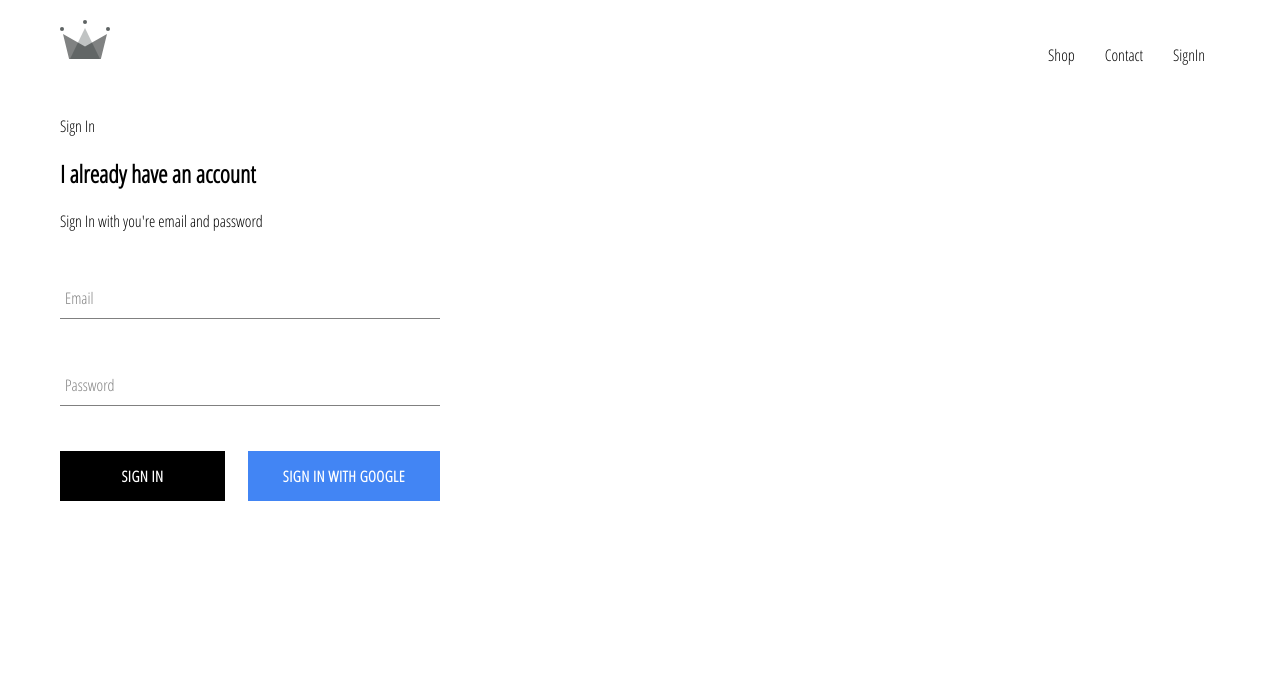
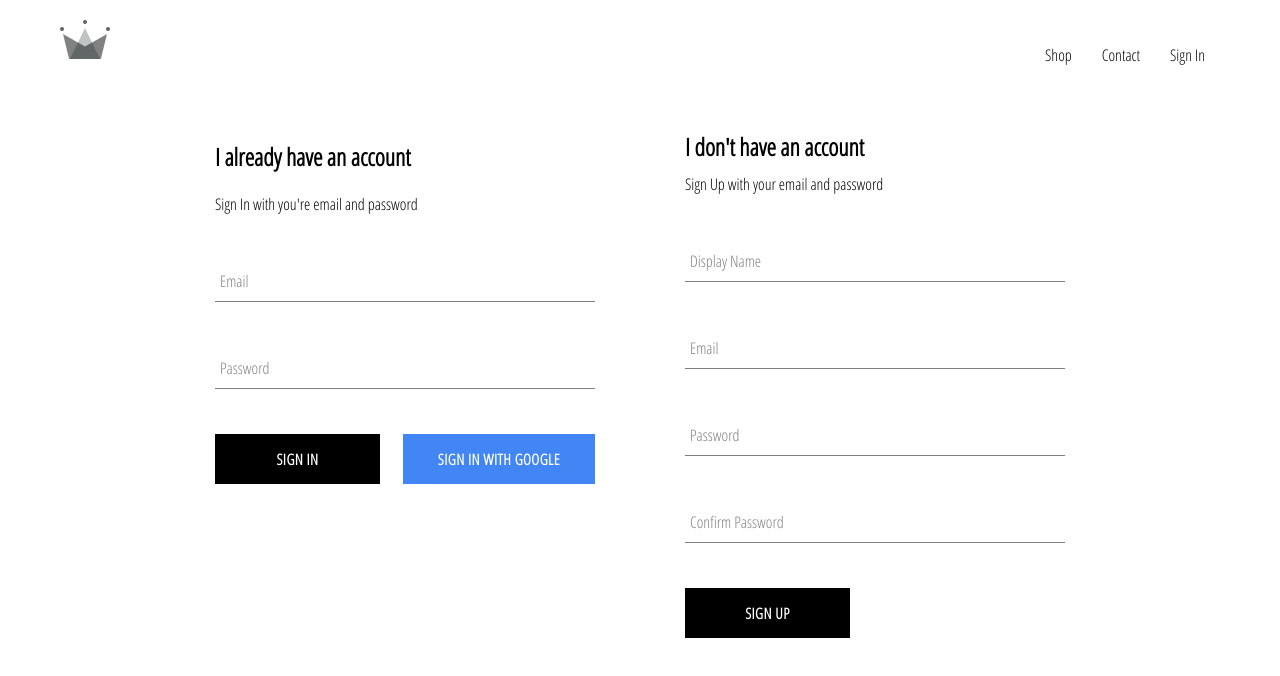
Before and after one commit to Tirupatisriharsha/harsha-crwn-clothing, a React (Create React App) app: page /signin in a window 1280 px wide. Shown: the top 676 px of the page. Built offline with nearby package versions, Linux system fonts and the light colour scheme; no server answers.

Commit message:
sign up and sign in data store in firestore

```diff
--- a/src/App.js
+++ b/src/App.js
@@ -6,7 +6,7 @@
 import ShopPage from '../src/pages/shop/shop.component';
 import SignInAndSignUp from './pages/sign-in-sign-up/sign-in-sign-up.component';
 import Header from '../src/components/header/header.component';
-import {auth} from './firebase/firebase.utils';
+import {auth, createUserProfileDocument} from './firebase/firebase.utils';
 
 class App extends React.Component {
 
@@ -21,9 +21,23 @@
   unSubscribeFromAuth = null;
 
   componentDidMount() {
-    this.unSubscribeFromAuth = auth.onAuthStateChanged(user => {
-      this.setState({currentUser: user});
-      console.log('user: ', user);
+    this.unSubscribeFromAuth = auth.onAuthStateChanged( async userAuth => {
+      if(userAuth){
+        const userRef = await createUserProfileDocument(userAuth);
+        userRef.onSnapshot(snapShot => {
+          this.setState({
+            currentUser: {
+              id:snapShot.id,
+              ...snapShot.data()
+            }
+          })
+
+          console.log(this.state);
+        });
+      }
+      else{
+        this.setState({ currentUser: userAuth});
+      }
     });
   }
 
@@ -34,7 +48,7 @@
   render() {
     return (
       <div>
-      <Header />
+      <Header currentUser={this.state.currentUser} />
       <Switch>
         <Route exact path='/' component={HomePage} />
         <Route exact path='/shop' component={ShopPage} />
--- a/src/components/form-input/form-input.component.jsx
+++ b/src/components/form-input/form-input.component.jsx
@@ -2,9 +2,9 @@
 
 import './form-input.styles.scss';
 
-const FormInput= ({handleChnage, label, ...otherProps}) => (
+const FormInput= ({handleChange, label, ...otherProps}) => (
     <div className="group">
-        <input className='form-input' onChange={handleChnage} {...otherProps}/>
+        <input className='form-input' onChange={handleChange} {...otherProps}/>
         {
             label ?
                 (<label className={`${otherProps.value.length ? 'shrink': ''} form-input-label`}>
--- a/src/components/header/header.component.jsx
+++ b/src/components/header/header.component.jsx
@@ -2,9 +2,11 @@
 import {Link} from 'react-router-dom';
 import {ReactComponent as Logo} from '../../assets/crown.svg';
 
+import {auth} from '../../firebase/firebase.utils';
+
 import './header.styles.scss';
 
-const Header = () => (
+const Header = ({currentUser}) => (
     <div className='header'>
         <Link className='header-container' to='/'>
             <Logo className='logo'/>
@@ -12,7 +14,12 @@
         <div className='options'>
             <Link className='option' to='/shop'>Shop</Link>
             <Link className='option' to='/shop'>Contact</Link>
-            <Link className='option' to='/signin'>SignIn</Link>
+            {
+                currentUser ?
+                <div className='option' onClick={() => auth.signOut()}>Sign Out</div>
+                :
+                <Link className='option'>Sign In</Link>
+            }
         </div>
     </div>
 )
--- a/src/components/header/header.styles.scss
+++ b/src/components/header/header.styles.scss
@@ -20,6 +20,7 @@
 
       .option {
         padding: 10px 15px;
+        cursor: pointer;
       }
     }
   }
--- a/src/components/sign-in/sign-in.component.jsx
+++ b/src/components/sign-in/sign-in.component.jsx
@@ -3,7 +3,7 @@
 import FormInput from '../form-input/form-input.component';
 import CustomButton from '../custom-button/custom-button.component';
 
-import {signInWithGoogle} from '../../firebase/firebase.utils.js';
+import {signInWithGoogle, auth} from '../../firebase/firebase.utils.js';
 
 class SignIn extends React.Component {
     constructor(props){
@@ -14,9 +14,18 @@
         }
     }
 
-    handleSubmit = event => {
+    handleSubmit = async event => {
         event.preventDefault();
-        this.setState({ email:'', password:''});
+        const {email, password} = this.state;
+        try{
+            await auth.signInWithEmailAndPassword(email, password);
+            this.setState({ email:'', password:''});
+        }
+        catch(error){
+        console.error(error);
+        }
+
+
     };
 
     handleChange = event => {
--- /dev/null
+++ b/src/components/sign-up/sign-up.component.jsx
@@ -0,0 +1,98 @@
+import React from 'react';
+
+import FormInput from '../form-input/form-input.component';
+import CustomButton from '../custom-button/custom-button.component';
+import {auth, createUserProfileDocument} from '../../firebase/firebase.utils';
+
+import './sign-up.styles.scss';
+
+class SignUp extends React.Component {
+    constructor(){
+        super();
+
+        this.state={
+            displayName:'',
+            email:'',
+            password:'',
+            confirmPassword:''
+        }
+    }
+
+    handleSubmit = async event => {
+        event.preventDefault();
+
+        const {displayName, email, password, confirmPassword} = this.state;
+        if(password != confirmPassword){
+            alert('password dont match');
+            return;
+        }
+
+        try{
+            const {user} = await auth.createUserWithEmailAndPassword(email, password);
+            await createUserProfileDocument(user, {displayName});
+
+            this.setState({
+                displayName:'',
+                email:'',
+                password:'',
+                confirmPassword:''
+            });
+        }
+        catch(error){
+            console.error(error);
+        }
+    };
+
+    handleChange = event => {
+        const {name, value} = event.target;
+
+        this.setState({[name]: value});
+    }
+
+    render() {
+        const {displayName, email, password, confirmPassword} = this.state;
+        return (
+            <div className='sign-up'>
+            <h2 className='title'>I don't have an account</h2>
+            <span>Sign Up with your email and password</span>
+            <form className='sign-up-form' onSubmit={this.handleSubmit}>
+                <FormInput
+                    type='text'
+                    name='displayName'
+                    value={displayName}
+                    handleChange={this.handleChange}
+                    label='Display Name'
+                    required
+                    />
+                    <FormInput
+                    type='text'
+                    name='email'
+                    value={email}
+                    handleChange={this.handleChange}
+                    label='Email'
+                    required
+                    />
+                    <FormInput
+                    type='password'
+                    name='password'
+                    value={password}
+                    handleChange={this.handleChange}
+                    label='Password'
+                    required
+                    />
+                    <FormInput
+                    type='password'
+                    name='confirmPassword'
+                    value={confirmPassword}
+                    handleChange={this.handleChange}
+                    label='Confirm Password'
+                    required
+                    />
+                    <CustomButton type="submit">Sign Up</CustomButton>
+                </form>
+            </div>
+        );
+    }
+}
+
+export default SignUp;
--- /dev/null
+++ b/src/components/sign-up/sign-up.styles.scss
@@ -0,0 +1,9 @@
+.sign-up {
+    display: flex;
+    flex-direction: column;
+    width: 380px;
+
+    .title {
+      margin: 10px 0;
+    }
+  }
--- a/src/firebase/firebase.utils.js
+++ b/src/firebase/firebase.utils.js
@@ -13,6 +13,30 @@
     measurementId: "G-T2NXTWLB5T"
   };
 
+  export const createUserProfileDocument = async(userAuth, additionalData) => {
+    if(!userAuth) return;
+
+    const userRef = firestore.doc(`users/${userAuth.uid}`);
+    const snapShot = await userRef.get();
+
+    if(!snapShot.exists){
+      const {displayName, email} = userAuth;
+      const createdAt = new Date();
+      try{
+          await userRef.set({
+            displayName,
+            email,
+            createdAt,
+            ...additionalData
+          });
+      }
+      catch(error){
+        console.log('error at user creation: ', error.message);
+      }
+    }
+    return userRef;
+  }
+
   firebase.initializeApp(config);
 
   export const auth = firebase.auth();
--- a/src/pages/sign-in-sign-up/sign-in-sign-up.component.jsx
+++ b/src/pages/sign-in-sign-up/sign-in-sign-up.component.jsx
@@ -2,10 +2,12 @@
 
 import './sign-in-sign-up.styles.scss';
 import SignIn from '../../components/sign-in/sign-in.component';
+import SignUp from '../../components/sign-up/sign-up.component';
 
 const SignInAndSignUp = () => (
-<div> Sign In
-<SignIn />
+<div className='sign-in-sign-up'>
+    <SignIn />
+    <SignUp />
 </div>
 
 );
--- a/src/pages/sign-in-sign-up/sign-in-sign-up.styles.scss
+++ b/src/pages/sign-in-sign-up/sign-in-sign-up.styles.scss
@@ -0,0 +1,7 @@
+
+.sign-in-sign-up{
+    width: 850px;
+    display: flex;
+    justify-content:space-between;
+    margin: 30px auto;
+}
```
Also changed, not shown: 1 other file (tests, documents, lock files or other folders).
